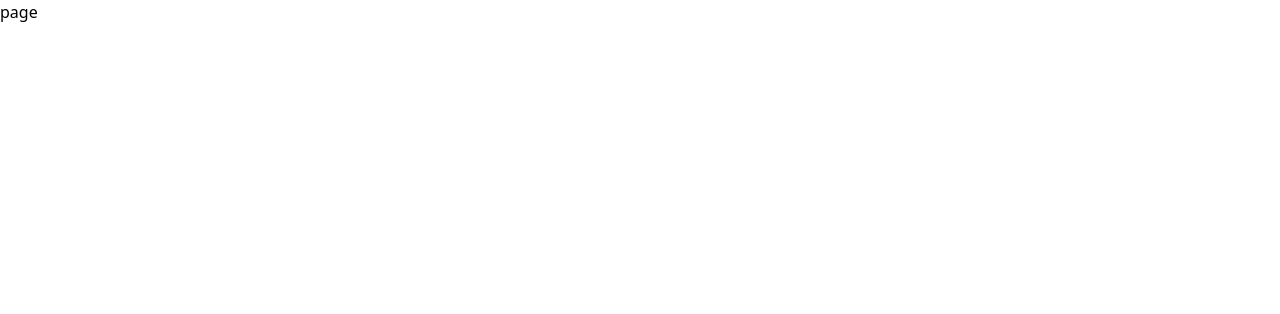
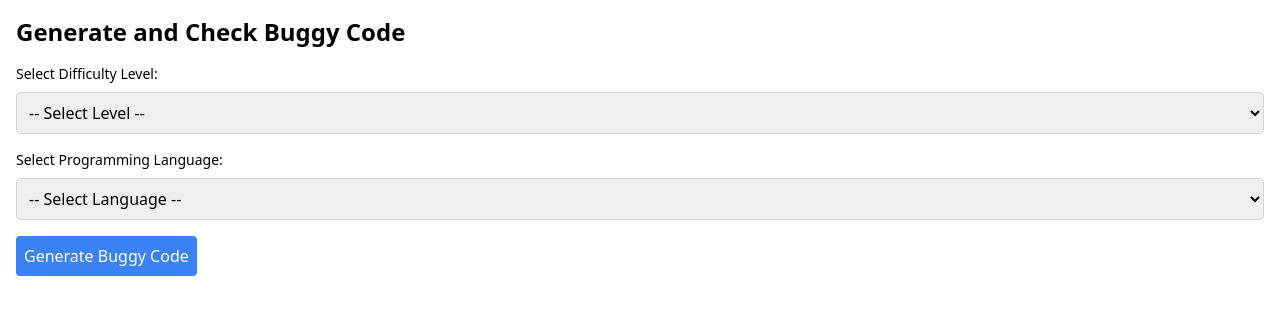
Before and after one commit to RAVEYUS/Daccy, a Next.js app: page /pages/code in a window 1280 px wide. Shown: the top 314 px of the page. Built offline with nearby package versions, Linux system fonts and the light colour scheme.

Commit message:
added code part

```diff
--- /dev/null
+++ b/app/api/check-code/route.ts
@@ -0,0 +1,79 @@
+import { NextRequest, NextResponse } from 'next/server';
+import { spawn } from 'child_process';
+import { promises as fs } from 'fs';
+
+// Simulate code execution and test cases checking
+const checkCode = async (code: string, testCases: { input: string; expectedOutput: string }[]): Promise<boolean> => {
+  try {
+    // Save the code to a file for execution
+    const filePath = './tmp_code_file.py'; // Adjust path and extension as needed
+    await fs.writeFile(filePath, code);
+
+    // Function to execute code and get output
+    const executeCode = (input: string): Promise<string> => {
+      return new Promise((resolve, reject) => {
+        const process = spawn('python3', [filePath]);
+
+        let output = '';
+        let errorOutput = '';
+
+        process.stdout.on('data', (data) => {
+          output += data.toString();
+        });
+
+        process.stderr.on('data', (data) => {
+          errorOutput += data.toString();
+        });
+
+        process.on('close', (code) => {
+          if (code === 0) {
+            resolve(output.trim());
+          } else {
+            reject(new Error(`Process exited with code ${code}: ${errorOutput}`));
+          }
+        });
+
+        process.stdin.write(input);
+        process.stdin.end();
+      });
+    };
+
+    // Check output for all test cases
+    const results = await Promise.all(testCases.map(async (testCase) => {
+      try {
+        const output = await executeCode(testCase.input);
+        return output === testCase.expectedOutput;
+      } catch {
+        return false;
+      }
+    }));
+
+    // Clean up the file
+    await fs.unlink(filePath);
+
+    // Return if all test cases pass
+    return results.every(result => result);
+  } catch (error) {
+    console.error('Error during code checking:', error);
+    return false;
+  }
+};
+
+export async function POST(req: NextRequest) {
+  try {
+    const { level, language, buggyCode, fixedCode, testCases } = await req.json();
+
+    // Validate input
+    if (!level || !language || !buggyCode || !fixedCode || !testCases || !Array.isArray(testCases)) {
+      return NextResponse.json({ message: 'All fields are required and testCases should be an array' }, { status: 400 });
+    }
+
+    // Check the fixed code against the test cases
+    const isCodeGood = await checkCode(fixedCode, testCases);
+
+    return NextResponse.json({ isCodeGood });
+  } catch (error) {
+    console.error('Error checking code:', error);
+    return NextResponse.json({ message: 'Error checking code' }, { status: 500 });
+  }
+}
--- /dev/null
+++ b/app/api/generate-buggy-code/route.ts
@@ -0,0 +1,38 @@
+// app/api/generate-buggy-code/route.ts
+
+import { NextRequest, NextResponse } from 'next/server';
+import { GoogleGenerativeAI } from '@google/generative-ai';
+
+// Initialize Generative AI with your API key
+const apiKey = process.env.GEMINI_API_KEY;
+
+if (!apiKey) {
+  throw new Error('GEMINI_API_KEY is not defined in environment variables');
+}
+
+const genai = new GoogleGenerativeAI(apiKey);
+
+export async function POST(req: NextRequest) {
+  try {
+    const { level, language } = await req.json();
+
+    if (!level || !language) {
+      return NextResponse.json({ message: 'Level and language are required' }, { status: 400 });
+    }
+
+    // Get the generative model
+    const model = genai.getGenerativeModel({ model: "gemini-1.5-flash" });
+
+    // Generate the buggy code based on user selection
+    const prompt = `Generate buggy code for a ${level} level problem in ${language} and dont provide solution and  dont give uncessary text other than code and remove all comments and indentation and your gemini thankful response text.`;
+    const result = await model.generateContent(prompt);
+
+    // Extract the buggy code from the response
+    const buggyCode = result.response.text(); // Adjust this based on actual response structure
+
+    return NextResponse.json({ buggyCode });
+  } catch (error) {
+    console.error('Error fetching buggy code:', error);
+    return NextResponse.json({ message: 'Error generating buggy code' }, { status: 500 });
+  }
+}
--- a/app/page.tsx
+++ b/app/page.tsx
@@ -4,7 +4,7 @@ import Link from 'next/link';
 const Page = () => {
   return (
     <div
-      className="flex justify-center items-center h-screen bg-cover bg-no-repeat"
+      className="flex justify-center items-center h-screen bg-cover bg-no-repeat bg-black"
       style={{
         // backgroundImage: `url("https://media1.giphy.com/media/v1.Y2lkPTc5MGI3NjExZTMwYmR1NHQxcnA3M29jODUwN3V6cXgwa252Z2N5c25rdjRlb2dyZyZlcD12MV9pbnRlcm5hbF9naWZfYnlfaWQmY3Q9Zw/9bTjZrytydVRK/giphy.webp")`,
       }}
--- a/app/pages/code/page.tsx
+++ b/app/pages/code/page.tsx
@@ -1,9 +1,164 @@
-import React from 'react'
+// app/pages/code/page.tsx
+'use client';
 
-const page = () => {
+import { useState } from 'react';
+
+const GenerateAndCheckBuggyCodePage = () => {
+  const [level, setLevel] = useState<string>('');
+  const [language, setLanguage] = useState<string>('');
+  const [buggyCode, setBuggyCode] = useState<string>('');
+  const [fixedCode, setFixedCode] = useState<string>('');
+  const [testCases, setTestCases] = useState<string[]>([]);
+  const [result, setResult] = useState<string | null>(null);
+  const [loading, setLoading] = useState<boolean>(false);
+  const [error, setError] = useState<string | null>(null);
+
+  const handleGenerate = async () => {
+    if (!level || !language) {
+      setError('Please select both level and language.');
+      return;
+    }
+
+    setLoading(true);
+    setError(null);
+
+    try {
+      const response = await fetch('/api/generate-buggy-code', {
+        method: 'POST',
+        headers: {
+          'Content-Type': 'application/json',
+        },
+        body: JSON.stringify({ level, language }),
+      });
+
+      if (!response.ok) {
+        const errorData = await response.json();
+        throw new Error(errorData.message || 'Failed to generate buggy code');
+      }
+
+      const data = await response.json();
+      setBuggyCode(data.buggyCode);
+      setTestCases(['test1', 'test2']); // Example test cases; in a real app, these should come from your backend
+    } catch (err) {
+      console.error('Detailed error:', err);
+      setError('An error occurred while generating the buggy code. Please try again.');
+    } finally {
+      setLoading(false);
+    }
+  };
+
+  const handleCheckCode = async () => {
+    if (!fixedCode || !testCases.length) {
+      setError('Please provide fixed code and test cases.');
+      return;
+    }
+
+    setLoading(true);
+    setError(null);
+
+    try {
+      const response = await fetch('/api/check-code', {
+        method: 'POST',
+        headers: {
+          'Content-Type': 'application/json',
+        },
+        body: JSON.stringify({ level, language, buggyCode, fixedCode, testCases }),
+      });
+
+      if (!response.ok) {
+        const errorData = await response.json();
+        throw new Error(errorData.message || 'Failed to check code');
+      }
+
+      const data = await response.json();
+      setResult(data.isCodeGood ? 'Good' : 'Code did not pass the test cases');
+    } catch (err) {
+      console.error('Detailed error:', err);
+      setError('An error occurred while checking the code. Please try again.');
+    } finally {
+      setLoading(false);
+    }
+  };
+
   return (
-    <div>page</div>
-  )
-}
+    <div className="p-4">
+      <h1 className="text-2xl font-bold mb-4">Generate and Check Buggy Code</h1>
 
-export default page
+      <div className="mb-4">
+        <label htmlFor="level" className="block mb-2 text-sm font-medium">Select Difficulty Level:</label>
+        <select
+          id="level"
+          value={level}
+          onChange={(e) => setLevel(e.target.value)}
+          className="block w-full p-2 border border-gray-300 rounded"
+        >
+          <option value="">-- Select Level --</option>
+          <option value="intermediate">Intermediate</option>
+          <option value="beginner">Beginner</option>
+          <option value="master">Master</option>
+        </select>
+      </div>
+
+      <div className="mb-4">
+        <label htmlFor="language" className="block mb-2 text-sm font-medium">Select Programming Language:</label>
+        <select
+          id="language"
+          value={language}
+          onChange={(e) => setLanguage(e.target.value)}
+          className="block w-full p-2 border border-gray-300 rounded"
+        >
+          <option value="">-- Select Language --</option>
+          <option value="python">Python</option>
+          <option value="c">C</option>
+          <option value="cpp">C++</option>
+          <option value="java">Java</option>
+        </select>
+      </div>
+
+      <button
+        onClick={handleGenerate}
+        className="bg-blue-500 text-white p-2 rounded"
+      >
+        Generate Buggy Code
+      </button>
+
+      {loading && <p className="mt-4 text-blue-500">Generating...</p>}
+
+      {error && <p className="mt-4 text-red-500">{error}</p>}
+
+      {buggyCode && (
+        <div className="mt-4">
+          <h2 className="text-xl font-semibold">Generated Buggy Code:</h2>
+          <pre className="bg-gray-100 p-4 border rounded">{buggyCode}</pre>
+        </div>
+      )}
+
+      {buggyCode && (
+        <div className="mt-4">
+          <h2 className="text-xl font-semibold">Fix the Buggy Code:</h2>
+          <textarea
+            value={fixedCode}
+            onChange={(e) => setFixedCode(e.target.value)}
+            rows={10}
+            className="w-full p-2 border border-gray-300 rounded"
+          />
+          <button
+            onClick={handleCheckCode}
+            className="bg-green-500 text-white p-2 rounded mt-2"
+          >
+            Check Fixed Code
+          </button>
+        </div>
+      )}
+
+      {result && (
+        <div className="mt-4">
+          <h2 className="text-xl font-semibold">Result:</h2>
+          <p className={result === 'Good' ? 'text-green-500' : 'text-red-500'}>{result}</p>
+        </div>
+      )}
+    </div>
+  );
+};
+
+export default GenerateAndCheckBuggyCodePage;
--- a/app/pages/home/page.tsx
+++ b/app/pages/home/page.tsx
@@ -1,12 +1,14 @@
 
 import FloatingNavDemo from '@/components/Navbar/Navbaraccertinity'
 import PlaceholdersAndVanishInputDemo from '@/components/placehoderacer/placeholderacertinity'
+import Link from 'next/link'
 
 import React from 'react'
 
 const page = () => {
   return (
     <div className=''>
+       <Link href="/pages/code" passHref>click to go to the code page</Link>
       <FloatingNavDemo/>
 
     </div>
--- a/package.json
+++ b/package.json
@@ -9,7 +9,9 @@
     "lint": "next lint"
   },
   "dependencies": {
+    "@google/generative-ai": "^0.19.0",
     "@tabler/icons-react": "^3.17.0",
+    "axios": "^1.7.7",
     "class-variance-authority": "^0.7.0",
     "clsx": "^2.1.1",
     "framer-motion": "^11.5.4",
```
Also changed, not shown: 2 other files (tests, documents, lock files or other folders).
